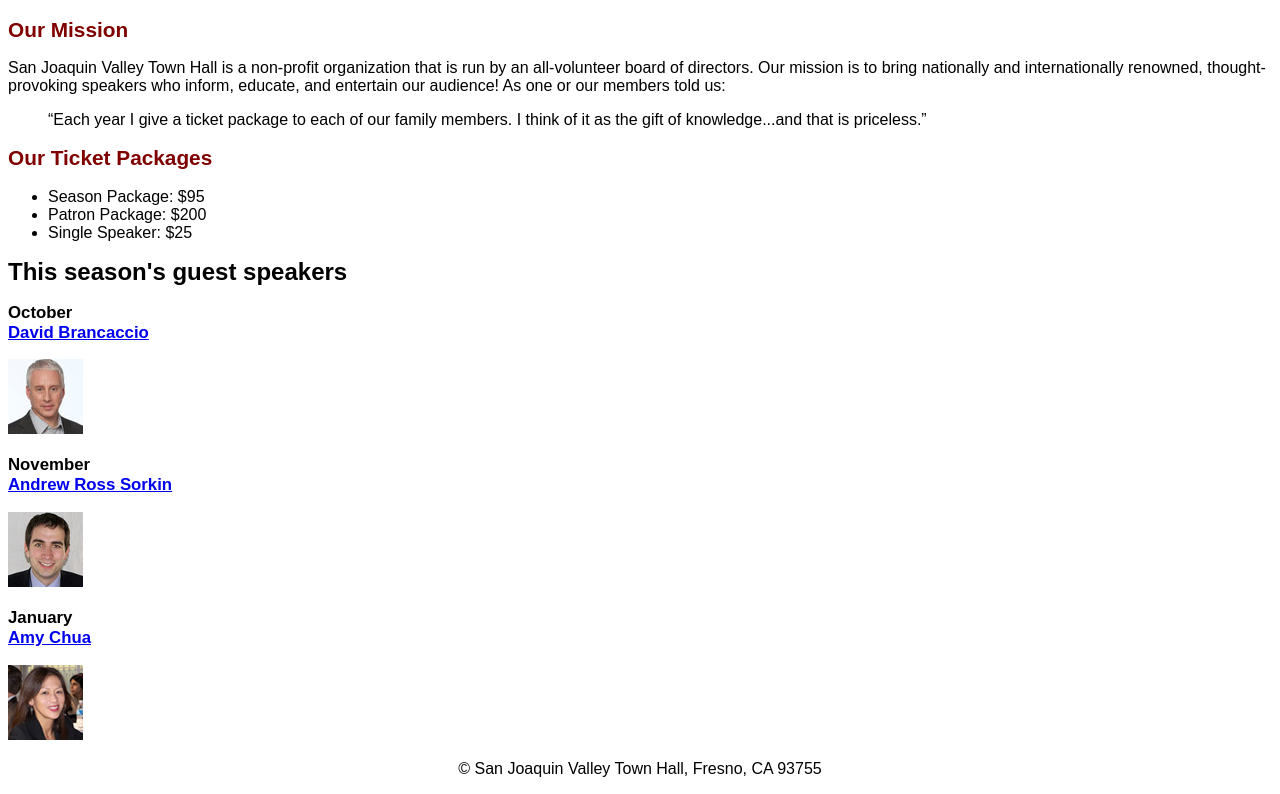
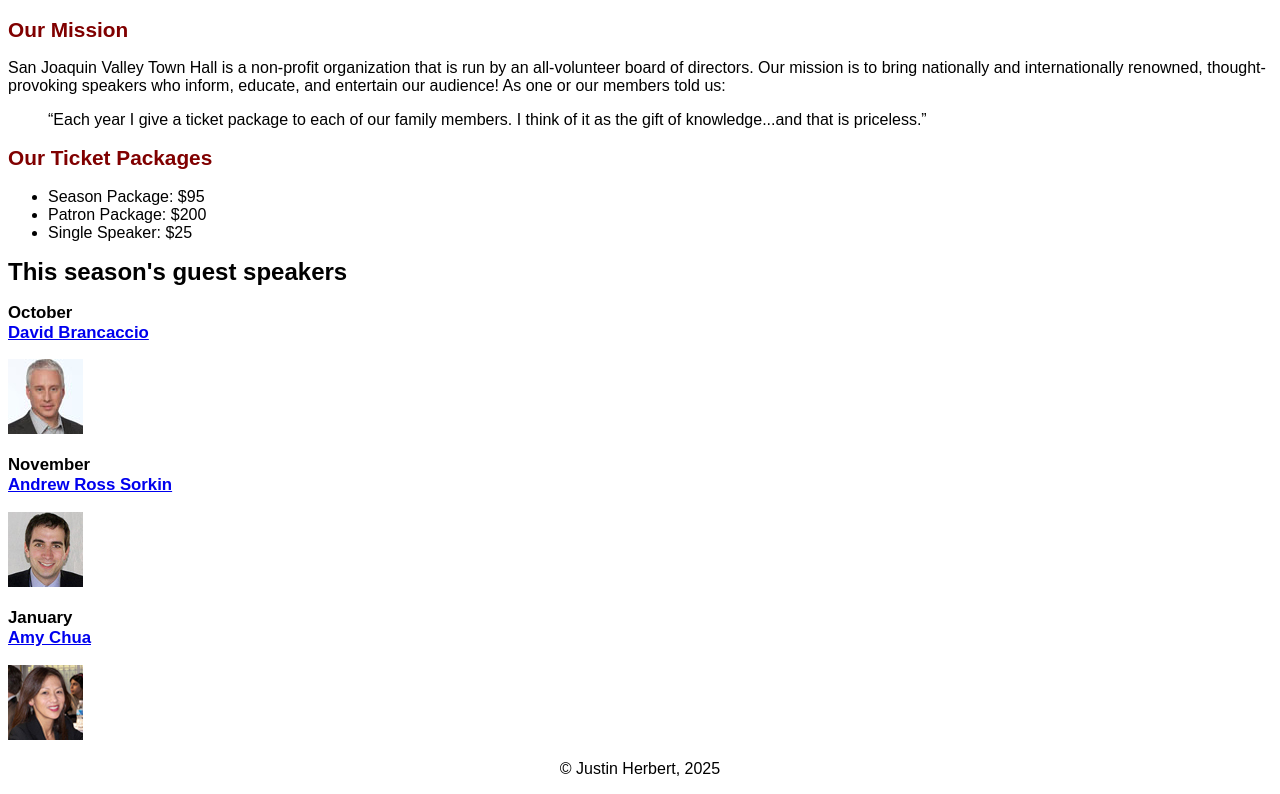
Before and after one commit to JcH17/jch6-A06, a plain HTML site: page index.html in a window 1280 px wide. Shown: the part 111-905 px from the top of the page. Drawn offline with Linux system fonts and the light colour scheme.

Commit message:
fixed copy right with my name

```diff
--- a/index.html
+++ b/index.html
@@ -39,7 +39,7 @@
 		<img src="images/chua75.jpg" alt="Amy Chua photo">
 	</main>
 	<footer>
-		<p>&copy; San Joaquin Valley Town Hall, Fresno, CA 93755</p>
+		<p>&copy; Justin Herbert, 2025</p>
 	</footer>
 </body>
 </html>
```
